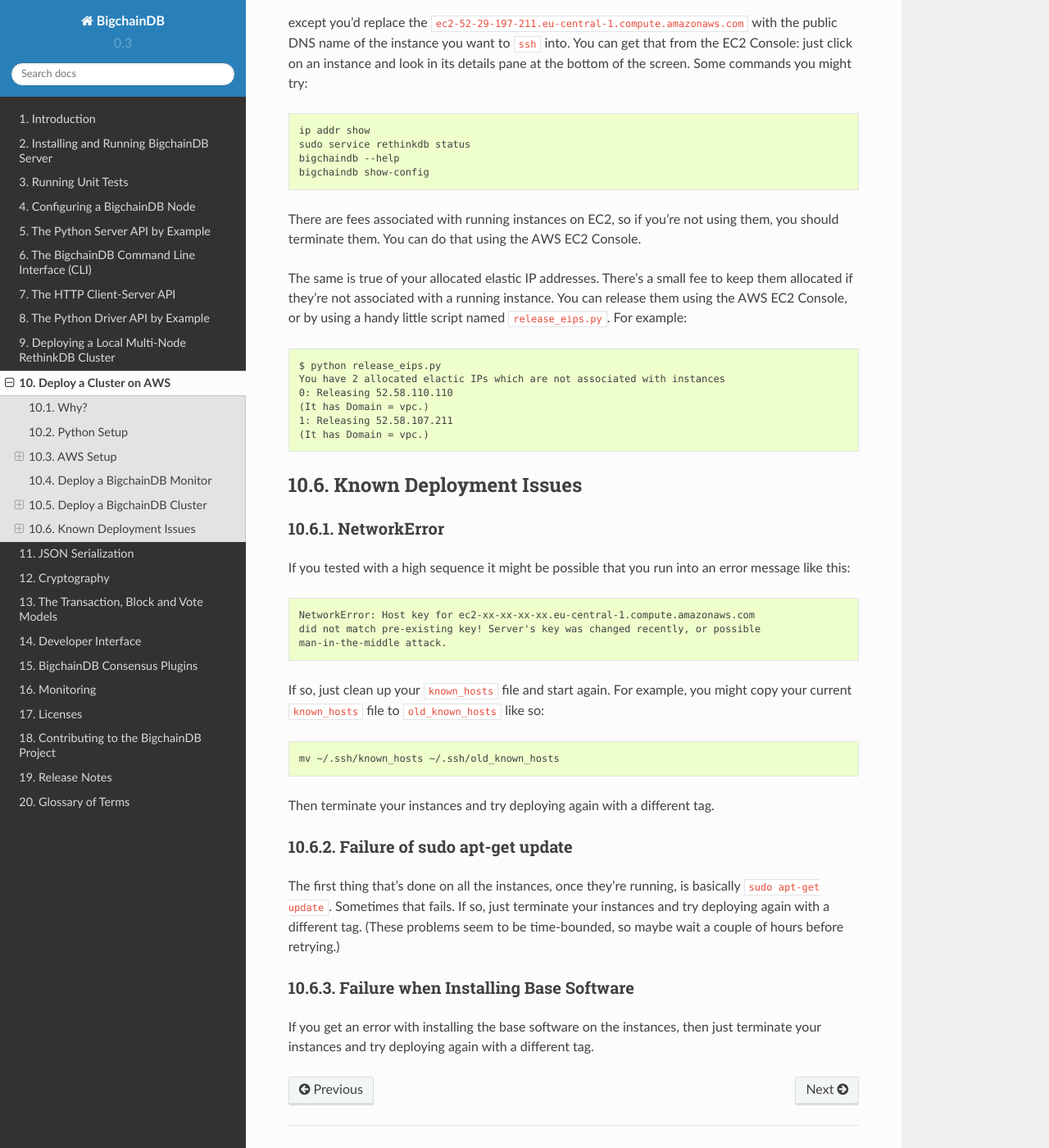
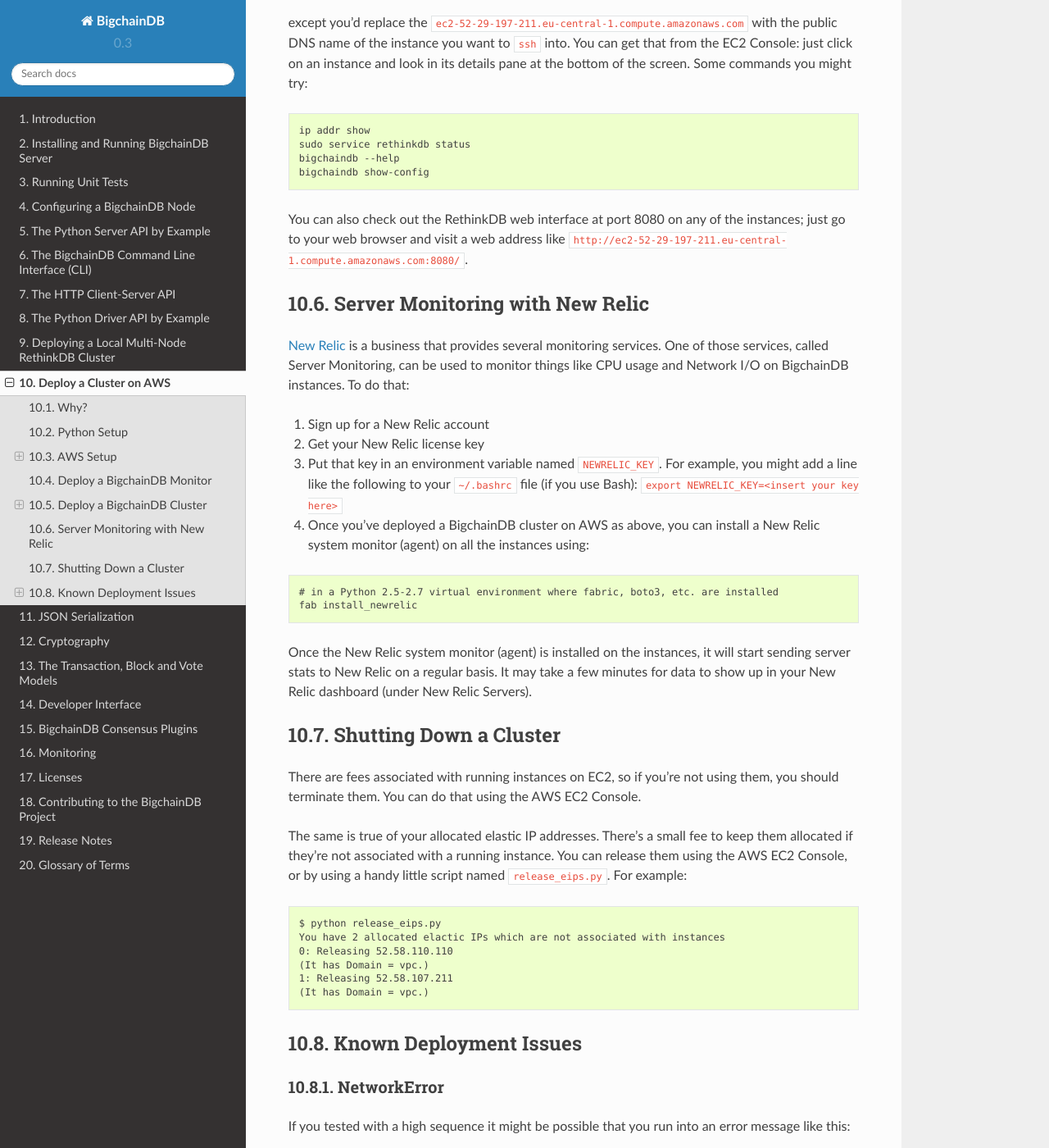
Before and after one commit to bigchaindb/bigchaindb, a Sphinx documentation site: the page built from docs/source/deploy-on-aws.md, in a window 1280 px wide and 1400 px high, scrolled down 6135 px. Shown: the whole window at 82% size. Built offline with Sphinx 7.4.7 and the Read the Docs theme 2.0.0, drawn with Linux system fonts in a browser that asks for light colours.

Commit message:
Add documentation on how to use New Relic Server Monitoring

````diff
--- a/docs/source/deploy-on-aws.md
+++ b/docs/source/deploy-on-aws.md
@@ -197,6 +197,26 @@
 bigchaindb show-config
 ```
 
+You can also check out the RethinkDB web interface at port 8080 on any of the instances; just go to your web browser and visit a web address like `http://ec2-52-29-197-211.eu-central-1.compute.amazonaws.com:8080/`.
+
+## Server Monitoring with New Relic
+
+[New Relic](https://newrelic.com/) is a business that provides several monitoring services. One of those services, called Server Monitoring, can be used to monitor things like CPU usage and Network I/O on BigchainDB instances. To do that:
+
+1. Sign up for a New Relic account
+2. Get your New Relic license key
+3. Put that key in an environment variable named `NEWRELIC_KEY`. For example, you might add a line like the following to your `~/.bashrc` file (if you use Bash): `export NEWRELIC_KEY=<insert your key here>`
+4. Once you've deployed a BigchainDB cluster on AWS as above, you can install a New Relic system monitor (agent) on all the instances using:
+
+```text
+# in a Python 2.5-2.7 virtual environment where fabric, boto3, etc. are installed
+fab install_newrelic
+```
+
+Once the New Relic system monitor (agent) is installed on the instances, it will start sending server stats to New Relic on a regular basis. It may take a few minutes for data to show up in your New Relic dashboard (under New Relic Servers).
+
+## Shutting Down a Cluster
+
 There are fees associated with running instances on EC2, so if you're not using them, you should terminate them. You can do that using the AWS EC2 Console.
 
 The same is true of your allocated elastic IP addresses. There's a small fee to keep them allocated if they're not associated with a running instance. You can release them using the AWS EC2 Console, or by using a handy little script named `release_eips.py`. For example:
````
